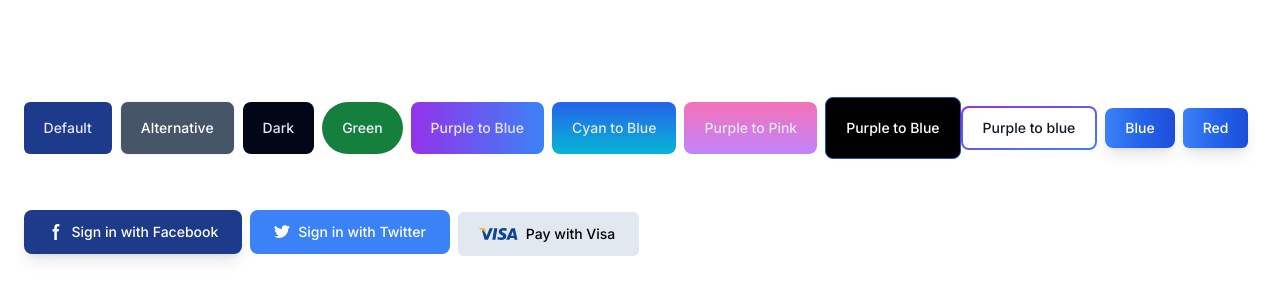
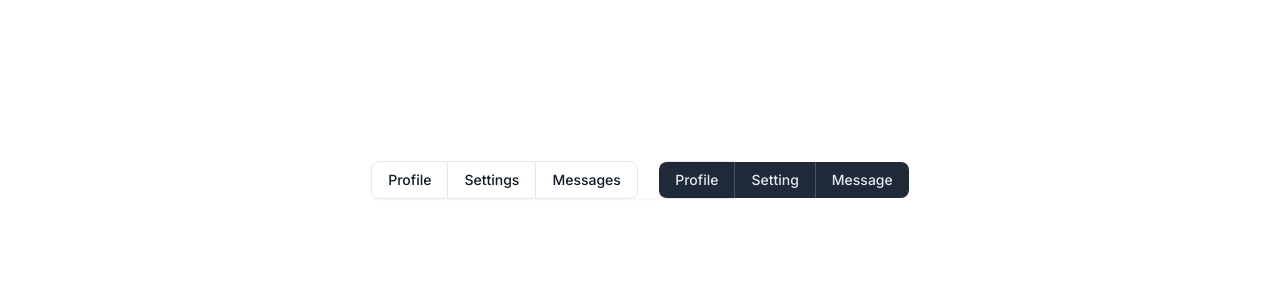
Before and after one commit to shyam888-git/component-design-to-learn, a Next.js app: page / in a window 1280 px wide. Shown: the part 220-520 px from the top of the page. Built offline with nearby package versions, Linux system fonts and the light colour scheme.

Commit message:
button-group

```diff
--- /dev/null
+++ b/src/app/components/ButtonGroup.tsx
@@ -0,0 +1,40 @@
+const ButtonGroup = () => {
+  return (
+    <>
+      <div className="block w-72 rounded-md shadow-sm" role="group">
+        <button
+          type="button"
+          className="px-4 py-2 text-sm font-medium text-gray-900 bg-white border border-gray-200 rounded-s-lg hover:bg-gray-100 hover:text-blue-700 focus:z-10 focus:ring-2 focus:ring-blue-700 focus:text-blue-700 dark:bg-gray-800 dark:border-gray-700 dark:text-white dark:hover:text-white dark:hover:bg-gray-700 dark:focus:ring-blue-500 dark:focus:text-white"
+        >
+          Profile
+        </button>
+        <button
+          type="button"
+          className="px-4 py-2 text-sm font-medium text-gray-900 bg-white border-t border-b border-gray-200 hover:bg-gray-100 hover:text-blue-700 focus:z-10 focus:ring-2 focus:ring-blue-700 focus:text-blue-700 dark:bg-gray-800 dark:border-gray-700 dark:text-white dark:hover:text-white dark:hover:bg-gray-700 dark:focus:ring-blue-500 dark:focus:text-white"
+        >
+          Settings
+        </button>
+        <button
+          type="button"
+          className="px-4 py-2 text-sm font-medium text-gray-900 bg-white border border-gray-200 rounded-e-lg hover:bg-gray-100 hover:text-blue-700 focus:z-10 focus:ring-2 focus:ring-blue-700 focus:text-blue-700 dark:bg-gray-800 dark:border-gray-700 dark:text-white dark:hover:text-white dark:hover:bg-gray-700 dark:focus:ring-blue-500 dark:focus:text-white"
+        >
+          Messages
+        </button>
+      </div>
+
+      <div>
+        <button className="px-4 py-2 bg-gray-800 text-slate-200 font-medium text-sm rounded-s-lg focus:ring-2 focus:z-10 focus:ring-gray-700 border-t border-b hover:bg-gray-700 hover:text-gray-100">
+          Profile
+        </button>
+
+        <button className="px-4 py-2 bg-gray-800 text-slate-200 font-medium text-sm border-l border-gray-600">
+          Setting
+        </button>
+        <button className="px-4 py-2 outline-none hover:bg-gray-700  bg-gray-800 text-sm font-medium text-slate-200 border-l  border-gray-600 rounded-e-lg">
+          Message
+        </button>
+      </div>
+    </>
+  );
+};
+export default ButtonGroup;
--- a/src/app/page.tsx
+++ b/src/app/page.tsx
@@ -1,10 +1,12 @@
 import Image from "next/image";
 import ButtonComponents from "./components/ButtonComponent";
+import ButtonGroup from "./components/ButtonGroup";
 
 export default function Home() {
   return (
     <div className="flex justify-center items-center h-screen">
-      <ButtonComponents />
+      {/* <ButtonComponents /> */}
+      <ButtonGroup/>
     </div>
   );
 }
```
